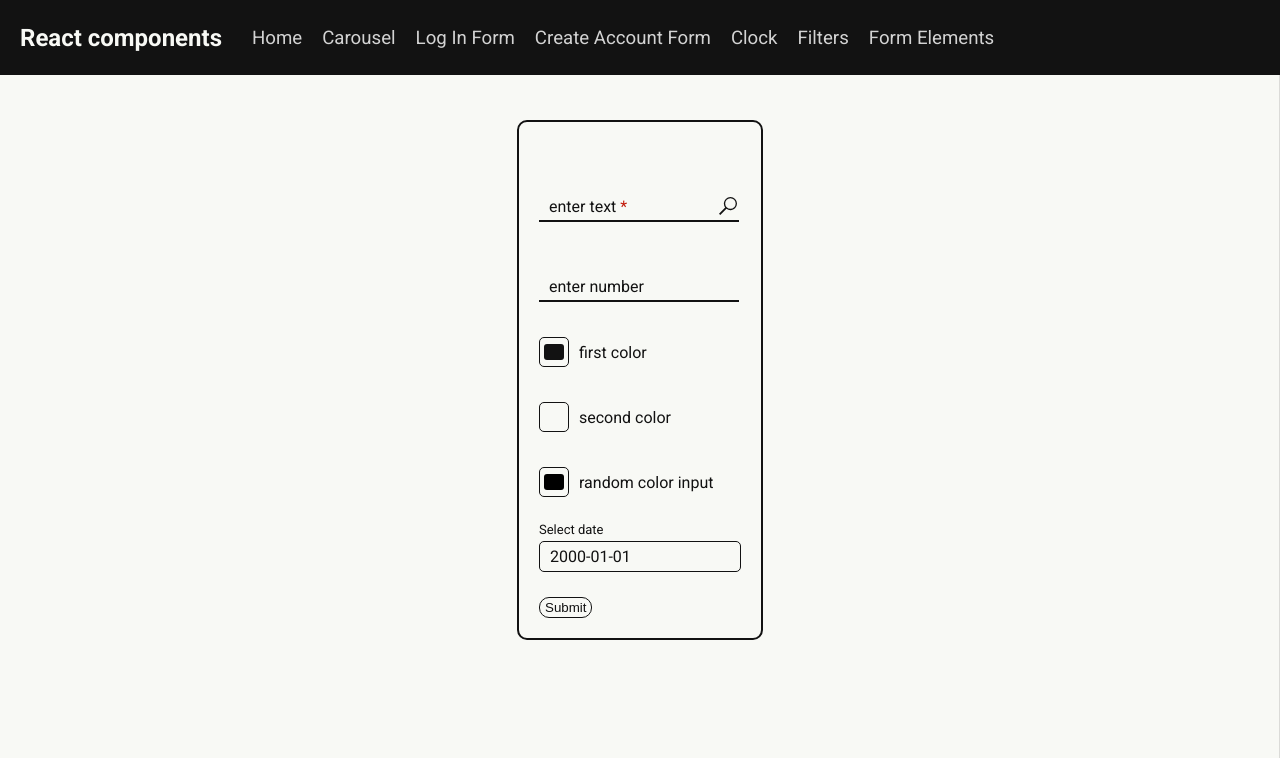
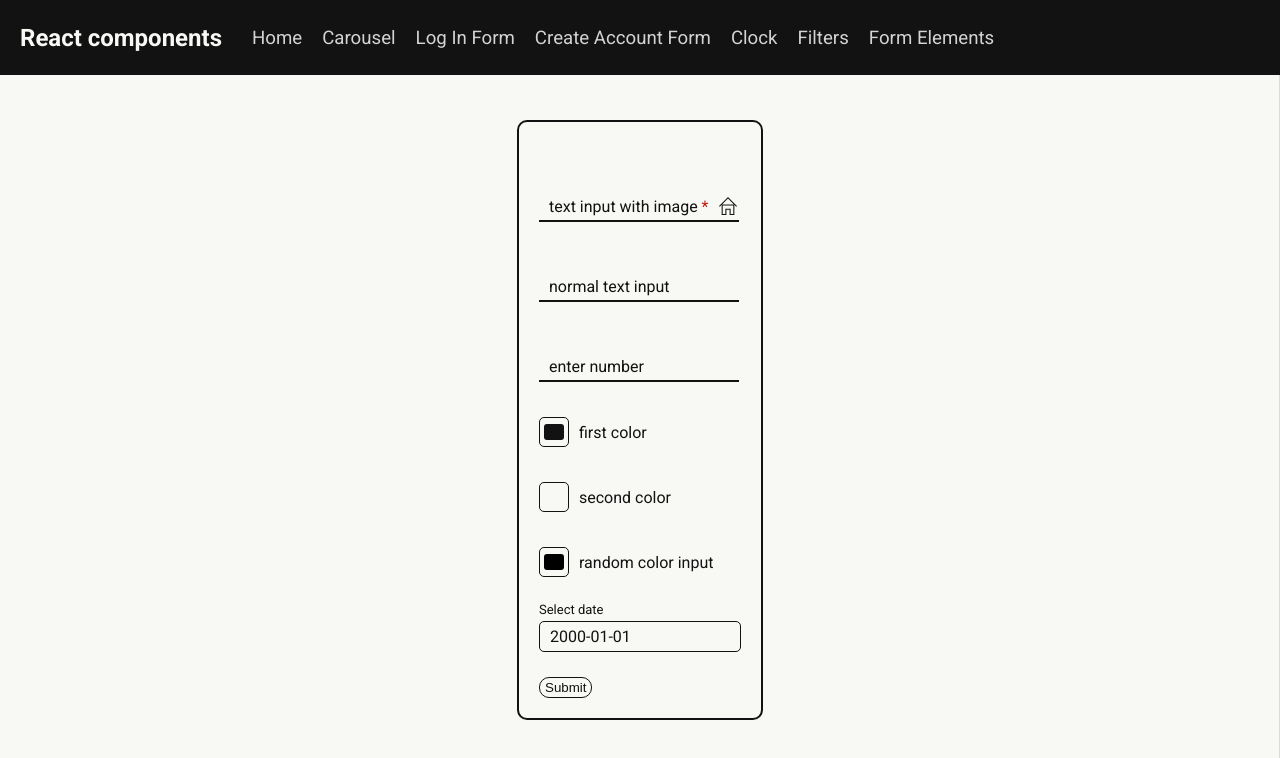
Before and after one commit to Bartosz-Do/react-components, a Next.js app: page /formElements in a window 1280 px wide. Shown: the top 758 px of the page. Built offline with nearby package versions, Linux system fonts and the light colour scheme.

Commit message:
diffrent icon in previewForm

```diff
--- a/app/formElements/form.tsx
+++ b/app/formElements/form.tsx
@@ -5,6 +5,7 @@ import { Form, TextInput, SubmitButton, NumberInput, ColorInput, DateInput } fro
 export default function PrevievForm() {
     const [text1, setText1] = useState<string>('');
     const [text2, setText2] = useState<string>('');
+    const [text3, setText3] = useState<string>('');
     const [color1, setColor1] = useState<string>('#121212');
     const [color2, setColor2] = useState<string>('#F8F9F5');
     const [color3, setColor3] = useState<string>('');
@@ -13,8 +14,9 @@ export default function PrevievForm() {
     return (
         <div className="center">
             <Form colors={[color1, color2]} method='POST'>
-                <TextInput name='text' colors={[color1, color2]} value={text1} labelValue="enter text" required={true} stateSetter={setText1} image={{viewBox: '23.060344 10.772654 68.487137 68.487289', path: 'm 66.547095,10.772654 a 25,25 0 0 0 -17.677474,7.32255 25,25 0 0 0 -2.300635,32.706014 l -23.508642,23.508643 4.949568,4.950085 23.508643,-23.508643 a 25,25 0 0 0 32.706531,-2.300634 25,25 0 0 0 0,-35.355465 25,25 0 0 0 -17.677991,-7.32255 z m 0,5.000211 a 20,20 0 0 1 14.142289,5.858041 20,20 0 0 1 0,28.284062 20,20 0 0 1 -28.284062,0 20,20 0 0 1 1e-6,-28.284062 20,20 0 0 1 14.141772,-5.858041 z'}} />
-                <NumberInput negative={true} float={true} name='number' colors={[color1, color2]} value={text2} labelValue="enter number" required={false} stateSetter={setText2} />
+                <TextInput name='text' colors={[color1, color2]} value={text1} labelValue="text input with image" required={true} stateSetter={setText1} image={{viewBox: '10.560344 -24.227346 84.999993 84.999999', path: 'M 53.060592 -24.227346 L 10.560344 18.199005 L 14.102247 21.734706 L 23.060356 12.7921 L 23.060356 15.772796 L 23.060356 60.772634 L 28.060568 60.772634 L 43.060169 60.772634 L 45.560275 60.772634 L 45.560275 35.772609 L 60.560393 35.772609 L 60.560393 60.772634 L 65.560088 60.772634 L 83.060311 60.772634 L 83.060311 55.772422 L 83.060311 12.7921 L 92.018421 21.734706 L 95.560324 18.199005 L 53.060592 -24.227346 z M 53.060592 -17.155943 L 81.037179 10.772585 L 28.060568 10.772585 L 25.083489 10.772585 L 53.060592 -17.155943 z M 28.060568 15.772796 L 78.0601 15.772796 L 78.0601 55.772422 L 65.560088 55.772422 L 65.560088 35.772609 L 65.560088 30.772398 L 40.56058 30.772398 L 40.56058 35.772609 L 40.56058 55.772422 L 28.060568 55.772422 L 28.060568 15.772796 z '}} />
+                <TextInput value={text2} colors={[color1, color2]} labelValue='normal text input' stateSetter={setText2} />
+                <NumberInput negative={true} float={true} name='number' colors={[color1, color2]} value={text3} labelValue="enter number" required={false} stateSetter={setText3} />
                 <ColorInput colors={[color1, color2]} value={color1} labelValue='first color' stateSetter={setColor1} />
                 <ColorInput colors={[color1, color2]} value={color2} labelValue='second color' stateSetter={setColor2} />
                 <ColorInput colors={[color1, color2]} value={color3} labelValue='random color input' stateSetter={setColor3} />
```
Also changed, not shown: public/homeIcon.svg (added).
